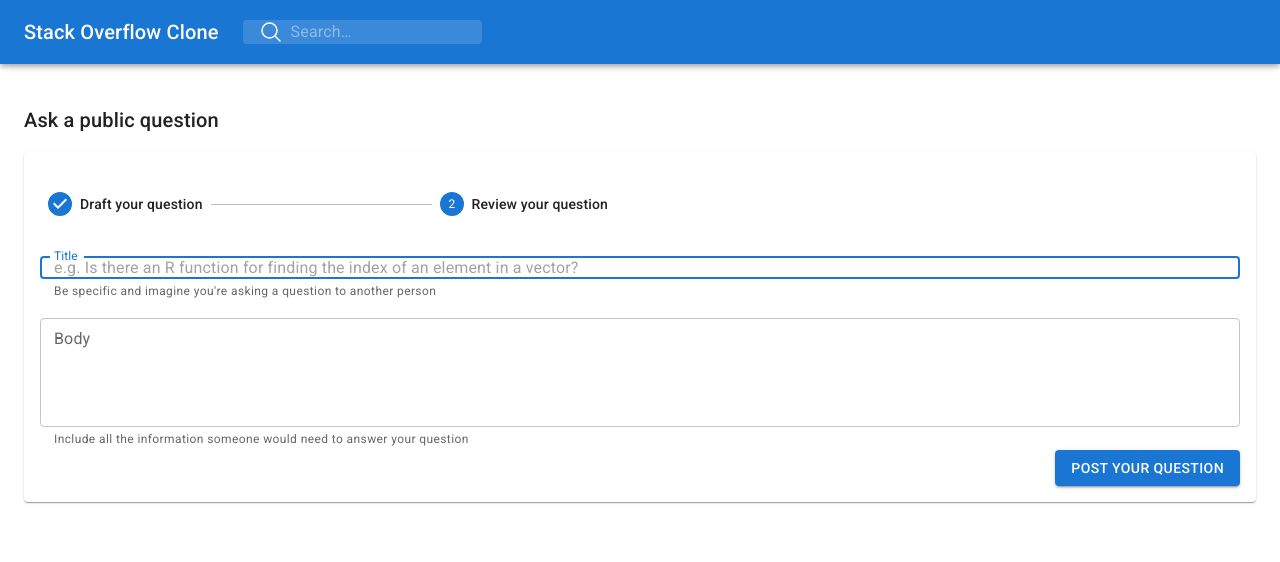
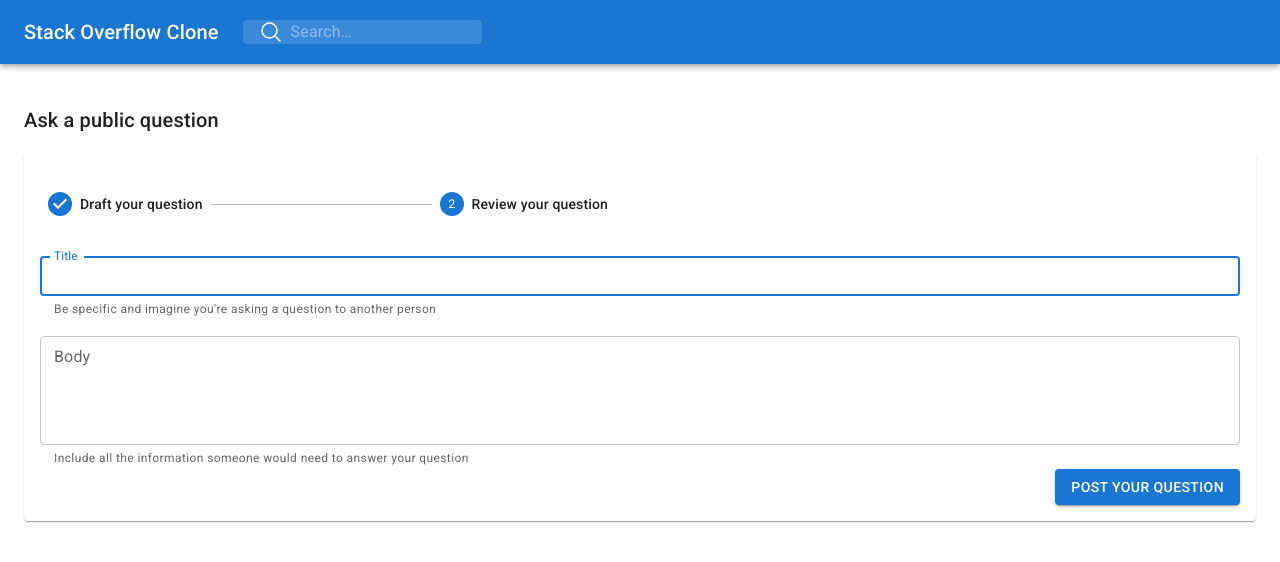
Before and after one commit to potouridisio/my-stack-overflow-clone, a React (Vite) app: page /questions/ask in a window 1280 px wide. Shown: the top 562 px of the page. Built offline with nearby package versions, Linux system fonts and the light colour scheme.

Commit message:
refactor: use MUI's TextField

```diff
--- a/src/routes/Ask.jsx
+++ b/src/routes/Ask.jsx
@@ -1,8 +1,7 @@
 import { Form, redirect } from "react-router-dom";
 
 import Button from "@mui/material/Button";
-
-import TextField from "../components/TextField";
+import TextField from "@mui/material/TextField";
 
 // eslint-disable-next-line react-refresh/only-export-components
 export async function action({ request }) {
@@ -109,6 +108,7 @@ export default function Ask() {
               label="Title"
               name="title"
               placeholder="e.g. Is there an R function for finding the index of an element in a vector?"
+              size="small"
             />
 
             <TextField
@@ -117,6 +117,7 @@ export default function Ask() {
               multiline
               name="body"
               rows={4}
+              size="small"
             />
           </Form>
 
--- a/src/routes/Question.jsx
+++ b/src/routes/Question.jsx
@@ -1,8 +1,8 @@
 import { Form, Link, useActionData, useLoaderData } from "react-router-dom";
 
 import Button from "@mui/material/Button";
+import TextField from "@mui/material/TextField";
 
-import TextField from "../components/TextField";
 import { convertToRelativeDate, indexBy } from "../lib/utils";
 
 function validateAnswerBody(body) {
```
